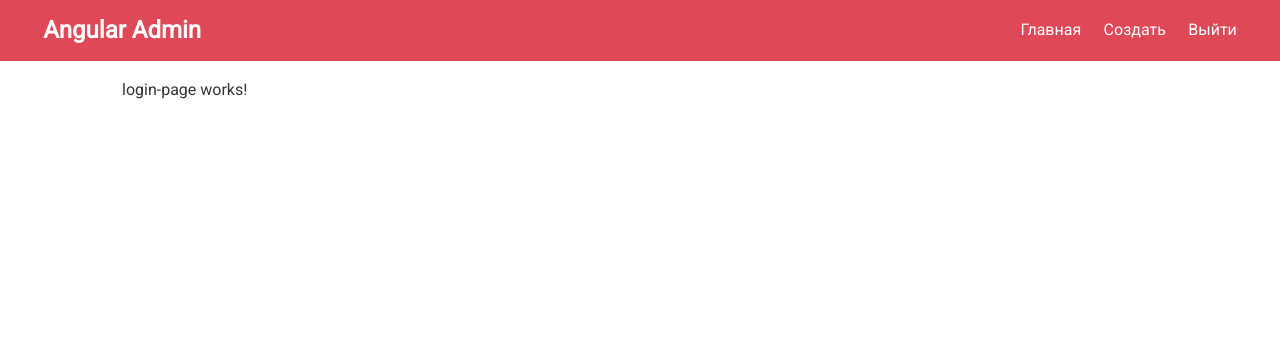
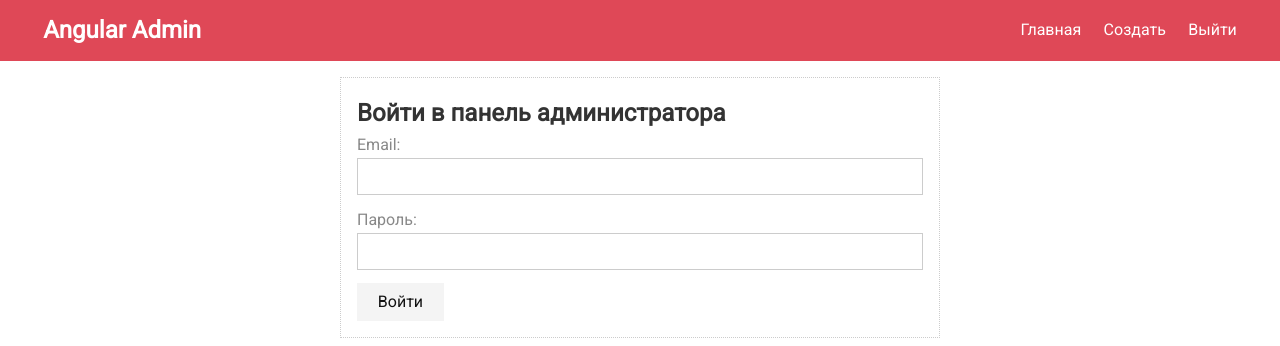
Before and after one commit to dima92/angular-blog, an Angular app: page /admin/login in a window 1280 px wide. Shown: the top 346 px of the page. Built offline with nearby package versions, Linux system fonts and the light colour scheme.

Commit message:
Страница входа

```diff
--- a/src/app/admin/admin.module.ts
+++ b/src/app/admin/admin.module.ts
@@ -6,6 +6,7 @@ import {LoginPageComponent} from './login-page/login-page.component';
 import {DashboardPageComponent} from './dashboard-page/dashboard-page.component';
 import {CreatePageComponent} from './create-page/create-page.component';
 import {EditPageComponent} from './edit-page/edit-page.component';
+import {FormsModule, ReactiveFormsModule} from '@angular/forms';
 
 @NgModule({
   declarations: [
@@ -17,6 +18,8 @@ import {EditPageComponent} from './edit-page/edit-page.component';
   ],
   imports: [
     CommonModule,
+    FormsModule,
+    ReactiveFormsModule,
     RouterModule.forChild([
       {
         path: '', component: AdminLayoutComponent, children: [
--- a/src/app/admin/login-page/login-page.component.html
+++ b/src/app/admin/login-page/login-page.component.html
@@ -1 +1,52 @@
-<p>login-page works!</p>
+<form class="card" [formGroup]="form" (ngSubmit)="submit()">
+  <h2>Войти в панель администратора</h2>
+
+  <div
+    class="form-control"
+    [ngClass]="{invalid: form.get('email').touched && form.get('email').invalid}"
+  >
+    <label for="email">Email:</label>
+    <input id="email" type="email" formControlName="email">
+    <div
+      *ngIf="form.get('email').touched && form.get('email').invalid"
+      class="validation"
+    >
+      <small *ngIf="form.get('email').errors.required">
+        Введите поле email
+      </small>
+      <small *ngIf="form.get('email').errors.email">
+        Введите корректный email
+      </small>
+    </div>
+  </div>
+
+  <div
+    class="form-control"
+    [ngClass]="{invalid: form.get('password').touched && form.get('password').invalid}"
+  >
+    <label for="password">Пароль:</label>
+    <input id="password" type="password" formControlName="password">
+    <div
+      class="validation"
+      *ngIf="form.get('password').touched && form.get('password').invalid"
+    >
+      <small *ngIf="form.get('password').errors.required">
+        Введите пароль
+      </small>
+      <small *ngIf="form.get('password').errors.minlength">
+        Пароль должен быть не менее
+        {{form.get('password').errors.minlength.requiredLength}}
+        символов. Сейчас он
+        {{form.get('password').errors.minlength.actualLength}}
+        символа.
+      </small>
+    </div>
+  </div>
+
+  <button
+    type="submit"
+    class="btn btn-primary"
+    [disabled]="form.invalid"
+  >Войти
+  </button>
+</form>
--- a/src/app/admin/login-page/login-page.component.scss
+++ b/src/app/admin/login-page/login-page.component.scss
@@ -0,0 +1,4 @@
+form {
+  max-width: 600px;
+  margin: 0 auto;
+}
--- a/src/app/admin/login-page/login-page.component.ts
+++ b/src/app/admin/login-page/login-page.component.ts
@@ -1,4 +1,6 @@
 import {Component, OnInit} from '@angular/core';
+import {FormControl, FormGroup, Validators} from '@angular/forms';
+import {User} from '../../shared/interfaces';
 
 @Component({
   selector: 'app-login-page',
@@ -7,10 +9,33 @@ import {Component, OnInit} from '@angular/core';
 })
 export class LoginPageComponent implements OnInit {
 
+  // @ts-ignore
+  form: FormGroup;
+
   constructor() {
   }
 
   ngOnInit() {
+    this.form = new FormGroup({
+      email: new FormControl(null, [
+        Validators.required,
+        Validators.email
+      ]),
+      password: new FormControl(null, [
+        Validators.required,
+        Validators.minLength(6)
+      ])
+    });
   }
 
+  submit() {
+    if (this.form.invalid) {
+      return;
+    }
+
+    const user: User = {
+      email: this.form.value.email,
+      password: this.form.value.password
+    };
+  }
 }
--- a/src/app/app.module.ts
+++ b/src/app/app.module.ts
@@ -6,7 +6,7 @@ import {AppComponent} from './app.component';
 import {MainLayoutComponent} from './shared/components/main-layout/main-layout.component';
 import {HomePageComponent} from './home-page/home-page.component';
 import {PostPageComponent} from './post-page/post-page.component';
-import { PostComponent } from './shared/components/post/post.component';
+import {PostComponent} from './shared/components/post/post.component';
 
 @NgModule({
   declarations: [
--- a/src/app/post-page/post-page.component.html
+++ b/src/app/post-page/post-page.component.html
@@ -7,25 +7,25 @@
 
   <div class="info">
     <strong>Тут автор</strong>
-    <small>22.11.2020</small>
+    <small>12.09.2019</small>
   </div>
 
   <div>
-    <p>Lorem ipsum dolor sit amet, consectetur adipisicing elit. Alias aperiam inventore minus sed sunt voluptates
-      voluptatum. Animi aperiam assumenda commodi cumque delectus deleniti ea eius et, ex facilis iure laborum nobis
-      obcaecati perferendis placeat possimus quas, quis quo quos recusandae reiciendis similique tenetur unde vel vero
-      vitae voluptas voluptatem voluptates.</p>
-    <p>Lorem ipsum dolor sit amet, consectetur adipisicing elit. Alias aperiam inventore minus sed sunt voluptates
-      voluptatum. Animi aperiam assumenda commodi cumque delectus deleniti ea eius et, ex facilis iure laborum nobis
-      obcaecati perferendis placeat possimus quas, quis quo quos recusandae reiciendis similique tenetur unde vel vero
-      vitae voluptas voluptatem voluptates.</p>
-    <p>Lorem ipsum dolor sit amet, consectetur adipisicing elit. Alias aperiam inventore minus sed sunt voluptates
-      voluptatum. Animi aperiam assumenda commodi cumque delectus deleniti ea eius et, ex facilis iure laborum nobis
-      obcaecati perferendis placeat possimus quas, quis quo quos recusandae reiciendis similique tenetur unde vel vero
-      vitae voluptas voluptatem voluptates.</p>
-    <p>Lorem ipsum dolor sit amet, consectetur adipisicing elit. Alias aperiam inventore minus sed sunt voluptates
-      voluptatum. Animi aperiam assumenda commodi cumque delectus deleniti ea eius et, ex facilis iure laborum nobis
-      obcaecati perferendis placeat possimus quas, quis quo quos recusandae reiciendis similique tenetur unde vel vero
-      vitae voluptas voluptatem voluptates.</p>
+    <p>Lorem ipsum dolor sit amet, consectetur adipisicing elit. A consequuntur cupiditate delectus, illo nam numquam
+      sequi sit voluptas? Animi dicta eius eos exercitationem hic minima mollitia obcaecati possimus quaerat qui quidem,
+      rerum ut voluptatem? Asperiores blanditiis est ipsam, iste perferendis porro soluta. Architecto esse eum excepturi
+      fuga id neque ullam.</p>
+    <p>Lorem ipsum dolor sit amet, consectetur adipisicing elit. A consequuntur cupiditate delectus, illo nam numquam
+      sequi sit voluptas? Animi dicta eius eos exercitationem hic minima mollitia obcaecati possimus quaerat qui quidem,
+      rerum ut voluptatem? Asperiores blanditiis est ipsam, iste perferendis porro soluta. Architecto esse eum excepturi
+      fuga id neque ullam.</p>
+    <p>Lorem ipsum dolor sit amet, consectetur adipisicing elit. A consequuntur cupiditate delectus, illo nam numquam
+      sequi sit voluptas? Animi dicta eius eos exercitationem hic minima mollitia obcaecati possimus quaerat qui quidem,
+      rerum ut voluptatem? Asperiores blanditiis est ipsam, iste perferendis porro soluta. Architecto esse eum excepturi
+      fuga id neque ullam.</p>
+    <p>Lorem ipsum dolor sit amet, consectetur adipisicing elit. A consequuntur cupiditate delectus, illo nam numquam
+      sequi sit voluptas? Animi dicta eius eos exercitationem hic minima mollitia obcaecati possimus quaerat qui quidem,
+      rerum ut voluptatem? Asperiores blanditiis est ipsam, iste perferendis porro soluta. Architecto esse eum excepturi
+      fuga id neque ullam.</p>
   </div>
 </div>
--- a/src/app/shared/components/post/post.component.html
+++ b/src/app/shared/components/post/post.component.html
@@ -1,11 +1,14 @@
 <div class="card">
   <div class="card-header">
     <h2>Post title</h2>
-    <small>22.11.2020</small>
+
+    <small>12.09.2019</small>
   </div>
+
   <div>
-    <small>Tkachenko Dmitry</small>
+    <small>Vladilen</small>
   </div>
+
   <button
     [routerLink]="['/post', 12312]"
     class="btn btn-dark"
--- a/src/app/shared/components/post/post.component.ts
+++ b/src/app/shared/components/post/post.component.ts
@@ -1,4 +1,4 @@
-import { Component, OnInit } from '@angular/core';
+import {Component, OnInit} from '@angular/core';
 
 @Component({
   selector: 'app-post',
@@ -7,9 +7,10 @@ import { Component, OnInit } from '@angular/core';
 })
 export class PostComponent implements OnInit {
 
-  constructor() { }
+  constructor() {
+  }
 
-  ngOnInit(): void {
+  ngOnInit() {
   }
 
 }
--- /dev/null
+++ b/src/app/shared/interfaces.ts
@@ -0,0 +1,4 @@
+export interface User {
+  email: string
+  password: string
+}
```
